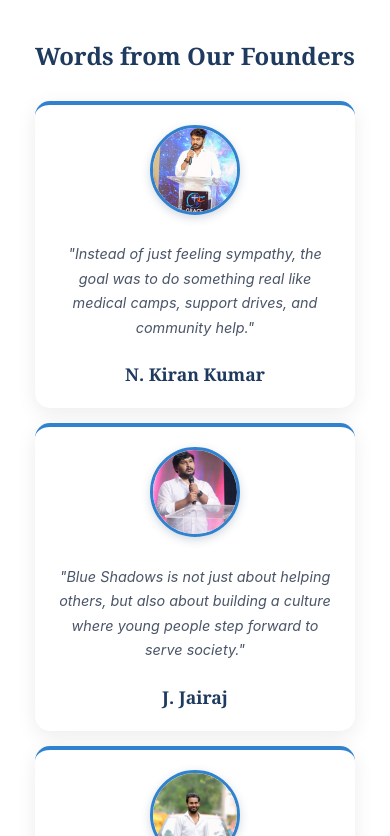
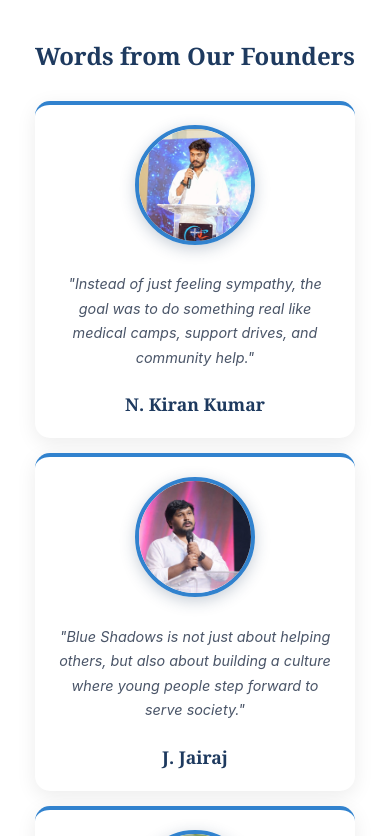
Before and after one commit to karthik-ganti/BlueShadows, a React (Vite) app: page /donate in a window 390 px wide. Shown: the part 908-1744 px from the top of the page. Built offline with nearby package versions, Linux system fonts and the light colour scheme.

Commit message:
Increase founder photo size for better face visibility

```diff
--- a/src/index.css
+++ b/src/index.css
@@ -313,13 +313,14 @@ body {
 }
 
 .founder-quote-photo {
-  width: 90px;
-  height: 90px;
+  width: 140px;
+  height: 140px;
   border-radius: 50%;
   object-fit: cover;
-  border: 3px solid var(--accent-blue);
+  object-position: center 20%;
+  border: 4px solid var(--accent-blue);
   margin: 0 auto 20px;
-  box-shadow: 0 3px 10px rgba(30, 58, 95, 0.2);
+  box-shadow: 0 4px 15px rgba(30, 58, 95, 0.25);
 }
 
 .founder-quote-text {
@@ -1221,6 +1222,11 @@ body {
     padding: 20px;
   }
 
+  .founder-quote-photo {
+    width: 120px;
+    height: 120px;
+  }
+
   .founder-quote-text {
     font-size: 0.9rem;
   }
```
